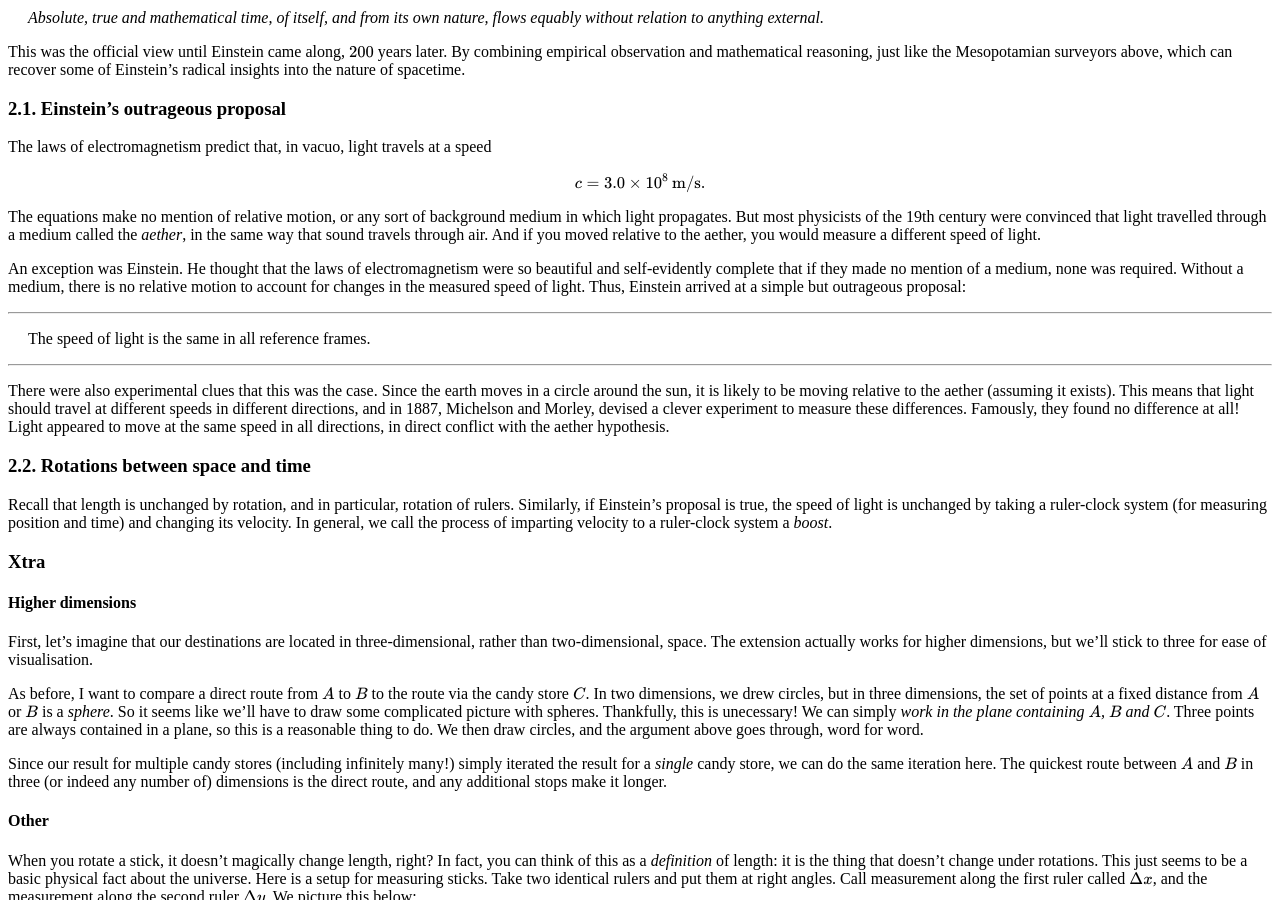
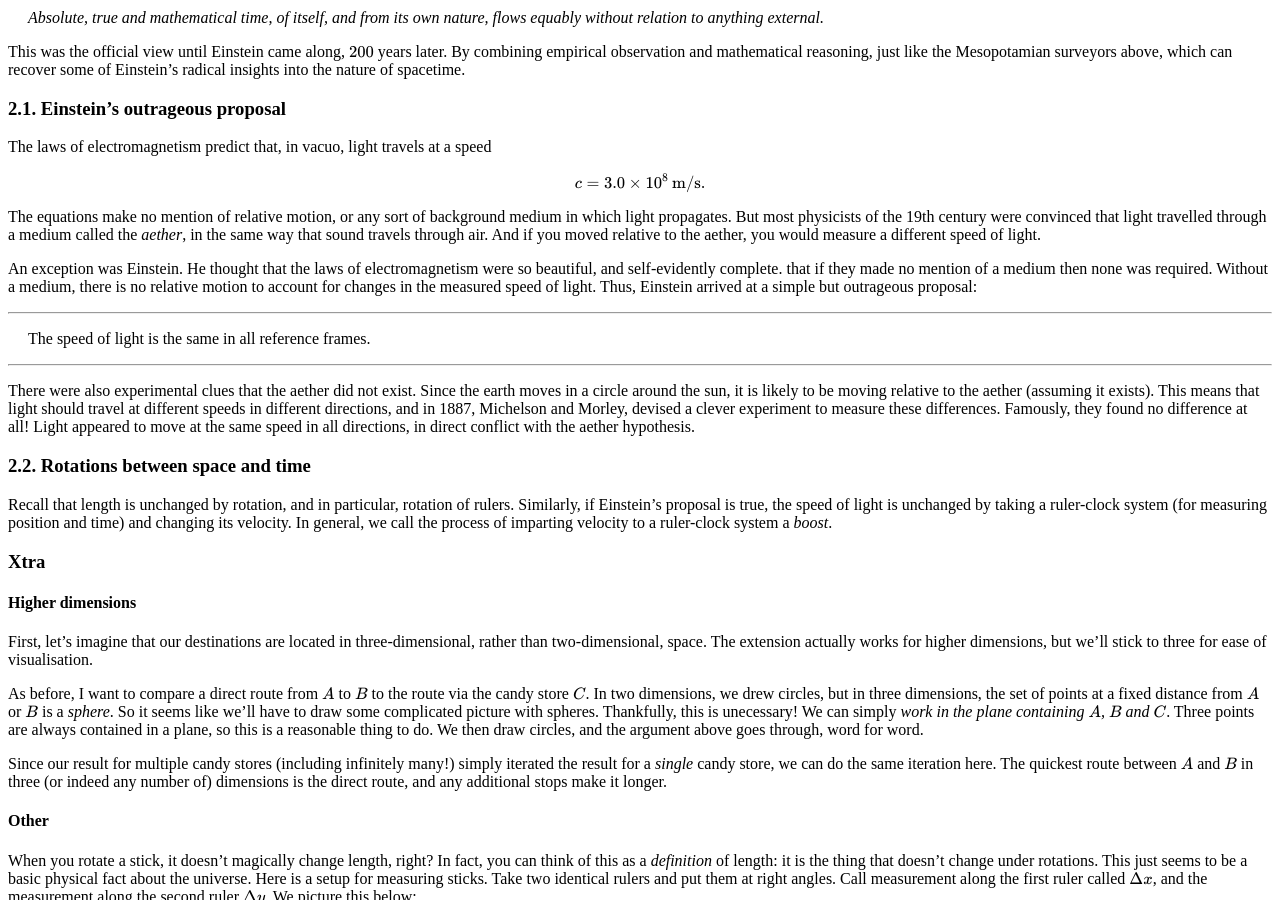
Before and after one commit to hapax/hapax.github.io, a Jekyll site: the page built from assets/maximal.md, in a window 1280 px wide and 900 px high, scrolled down 3143 px. Built offline with Jekyll 4.4.1, drawn with Linux system fonts in a browser that asks for light colours; our own code applies the rules of GitHub Pages for plain Markdown files; formulas are drawn with MathJax 3; a script that is not in the unit is left out.

Commit message:
Update maximal.md

```diff
--- a/assets/maximal.md
+++ b/assets/maximal.md
@@ -322,11 +322,11 @@ speed of light.
 
 An exception was Einstein.
 He thought that the laws of
-electromagnetism were so beautiful and self-evidently complete that if
-they made no mention of a medium, none was required.
+electromagnetism were so beautiful, and self-evidently complete. that if
+they made no mention of a medium then none was required.
 Without a medium, there is no relative motion to account for changes
-in the measured speed of light. Thus, Einstein arrived at a simple but
-outrageous proposal:
+in the measured speed of light.
+Thus, Einstein arrived at a simple but outrageous proposal:
 
 ---
 
@@ -336,7 +336,7 @@ The speed of light is the same in all reference frames.
 
 ---
 
-There were also experimental clues that this was the case.
+There were also experimental clues that the aether did not exist.
 Since the earth moves in a circle around the sun, it is likely to be
 moving relative to the aether (assuming it exists).
 This means that light should travel at different speeds in different
```
